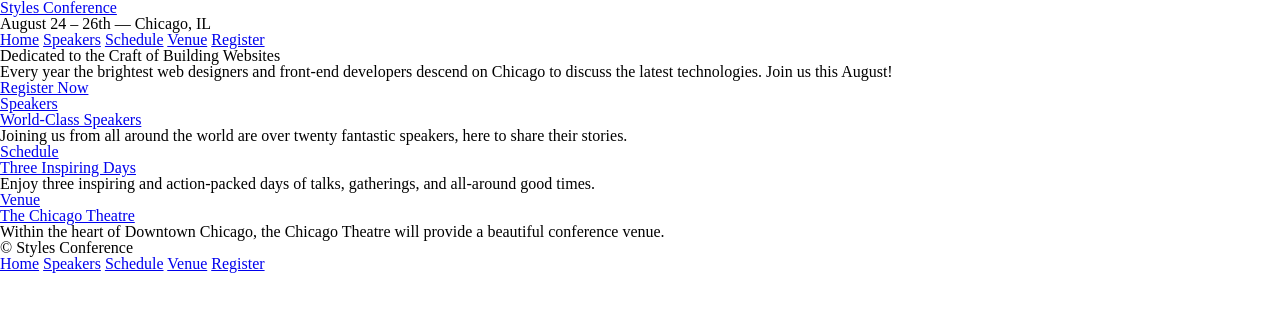
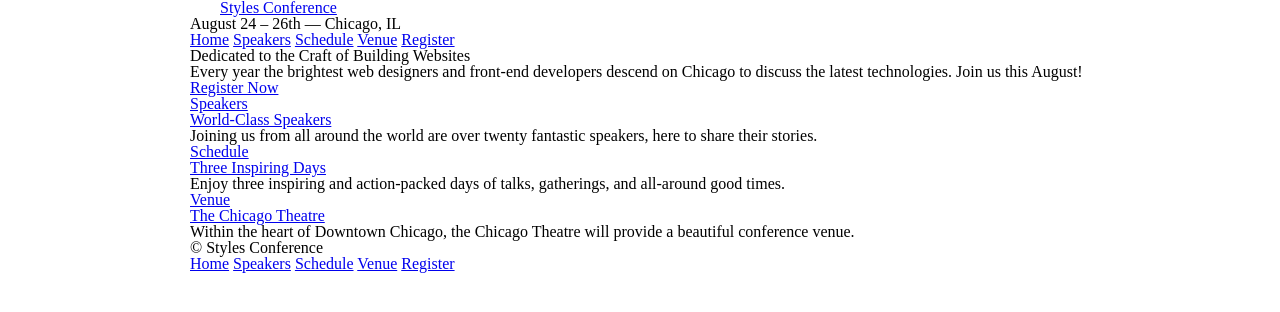
Before and after one commit to theendofgenesis/styles-conference, a plain HTML site: page index.html in a window 1280 px wide. Drawn offline with Linux system fonts and the light colour scheme.

Commit message:
Created the container class and applied it.

```diff
--- a/assets/stylesheets/main.css
+++ b/assets/stylesheets/main.css
@@ -1,6 +1,7 @@
-/* http://meyerweb.com/eric/tools/css/reset/
-   v2.0 | 20110126
-   License: none (public domain)
+/*
+    http://meyerweb.com/eric/tools/css/reset/
+    v2.0 | 2011-01-26
+    License: none (public domain)
 */
 
 html, body, div, span, applet, object, iframe, h1, h2, h3, h4, h5, h6, p, blockquote, pre, a, abbr, acronym, address, big, cite, code, del, dfn, em, img, ins, kbd, q, s, samp, small, strike, strong, sub, sup, tt, var, b, u, i, center, dl, dt, dd, ol, ul, li, fieldset, form, label, legend, table, caption, tbody, tfoot, thead, tr, th, td, article, aside, canvas, details, embed, figure, figcaption, footer, header, hgroup, menu, nav, output, ruby, section, summary, time, mark, audio, video {
@@ -12,7 +13,6 @@ html, body, div, span, applet, object, iframe, h1, h2, h3, h4, h5, h6, p, blockq
 	vertical-align: baseline;
 }
 
-/* HTML5 display-role reset for older browsers */
 article, aside, details, figcaption, figure, footer, header, hgroup, menu, nav, section {
 	display: block;
 }
@@ -38,3 +38,18 @@ table {
 	border-collapse: collapse;
 	border-spacing: 0;
 }
+
+/* Here begins the styling */
+
+*, *:before, *:after {
+    -webkit-box-sizing: border-box;
+    -moz-box-sizing: border-box;
+    box-sizing: border-box;
+}
+
+.container {
+    margin: 0 auto;
+    padding-left: 30px;
+    padding-right: 30px;
+    width: 960px;
+}
--- a/index.html
+++ b/index.html
@@ -7,10 +7,12 @@
     </head>
 
     <body>
-        <header>
-            <h1>
-                <a href="index.html">Styles Conference</a>
-            </h1>
+        <header class="container">
+            <section class="container">
+                <h1>
+                    <a href="index.html">Styles Conference</a>
+                </h1>
+            </section>
             <h2>August 24 &ndash; 26th &mdash; Chicago, IL</h2>
 
             <nav>
@@ -22,14 +24,14 @@
             </nav>
         </header>
 
-        <section>
+        <section class="container">
             <h3>Dedicated to the Craft of Building Websites</h3>
             <p>Every year the brightest web designers and front-end developers descend on Chicago to discuss the latest technologies. Join us this August!</p>
 
             <a href="register.html">Register Now</a>
         </section>
 
-        <section>
+        <section class="container">
             <section>
                 <a href="speakers.html">
                     <h4>Speakers</h4>
@@ -55,7 +57,7 @@
             </section>
         </section>
 
-        <footer>
+        <footer class="container">
             <small>&copy; Styles Conference</small>
 
             <nav>
```
Also changed, not shown: register.html (+7 -5 lines), schedule.html (+7 -5 lines), speakers.html (+7 -5 lines), venue.html (+7 -5 lines).
